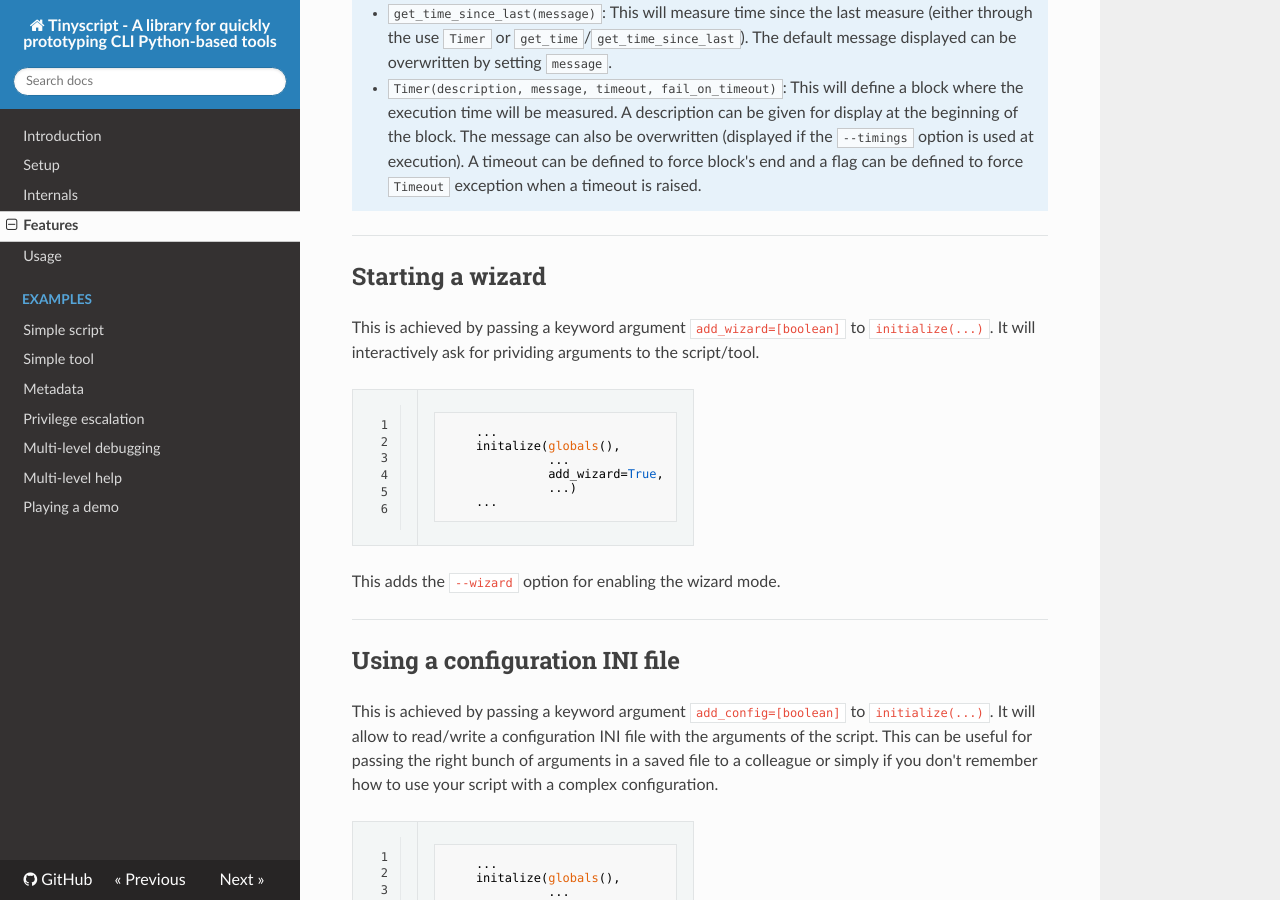
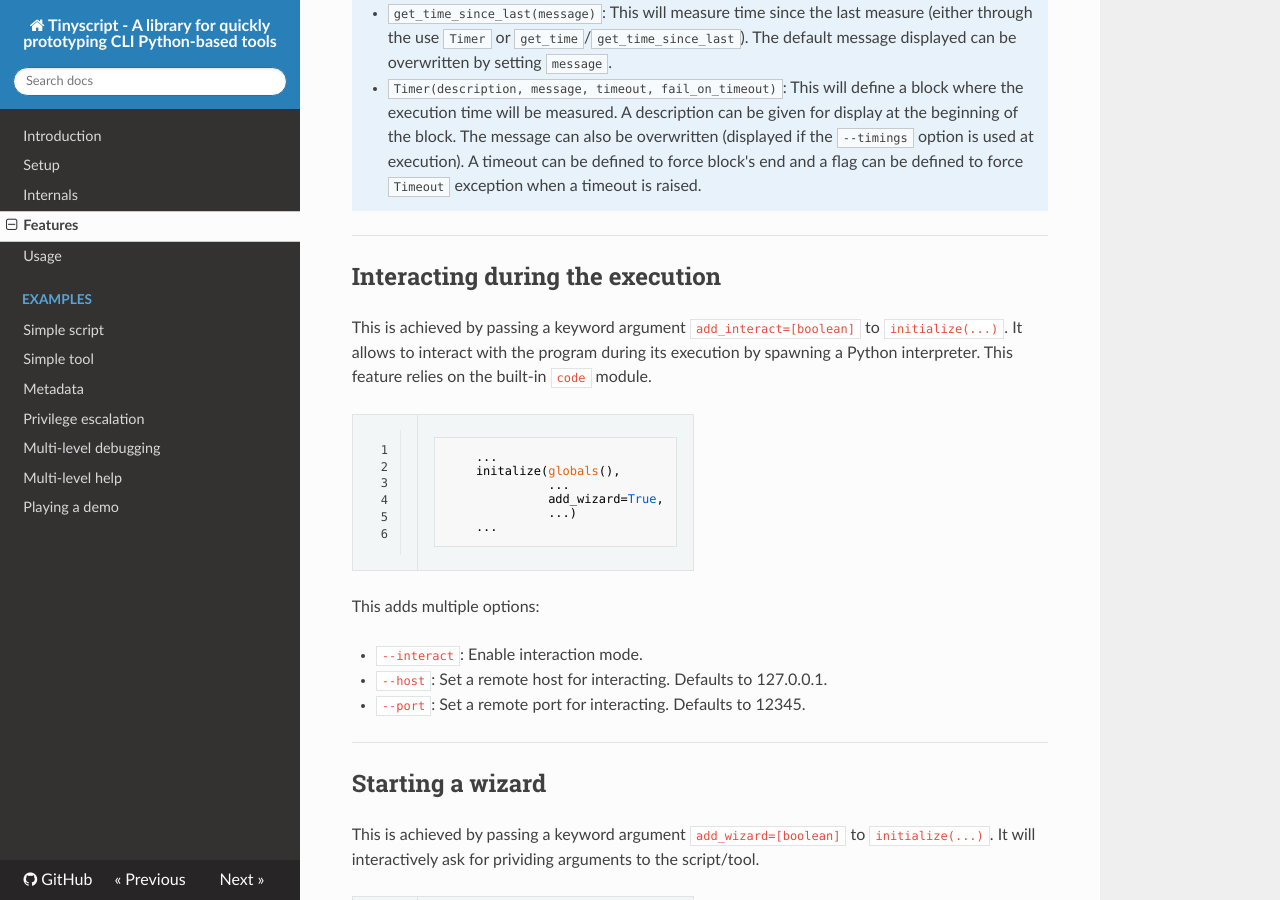
Before and after one commit to dhondta/python-tinyscript, an MkDocs documentation site: the page built from docs/features.md, in a window 1280 px wide and 900 px high, scrolled down 4510 px. Built offline with MkDocs 1.6.1, drawn with Linux system fonts in a browser that asks for light colours; nearby versions of some CDN libraries; old or Windows-style settings are respelled for this version of MkDocs.

Commit message:
Updated features doc page (2)

````diff
--- a/docs/features.md
+++ b/docs/features.md
@@ -211,6 +211,27 @@ This adds two options:
 
 -----
 
+## Interacting during the execution
+
+This is achieved by passing a keyword argument `add_interact=[boolean]` to `initialize(...)`. It allows to interact with the program during its execution by spawning a Python interpreter. This feature relies on the built-in `code` module.
+
+```python hl_lines="4"
+    ...
+    initalize(globals(),
+              ...
+              add_wizard=True,
+              ...)
+    ...
+```
+
+This adds multiple options:
+
+- `--interact`: Enable interaction mode.
+- `--host`: Set a remote host for interacting. Defaults to 127.0.0.1.
+- `--port`: Set a remote port for interacting. Defaults to 12345.
+
+-----
+
 ## Starting a wizard
 
 This is achieved by passing a keyword argument `add_wizard=[boolean]` to `initialize(...)`. It will interactively ask for prividing arguments to the script/tool.
````
